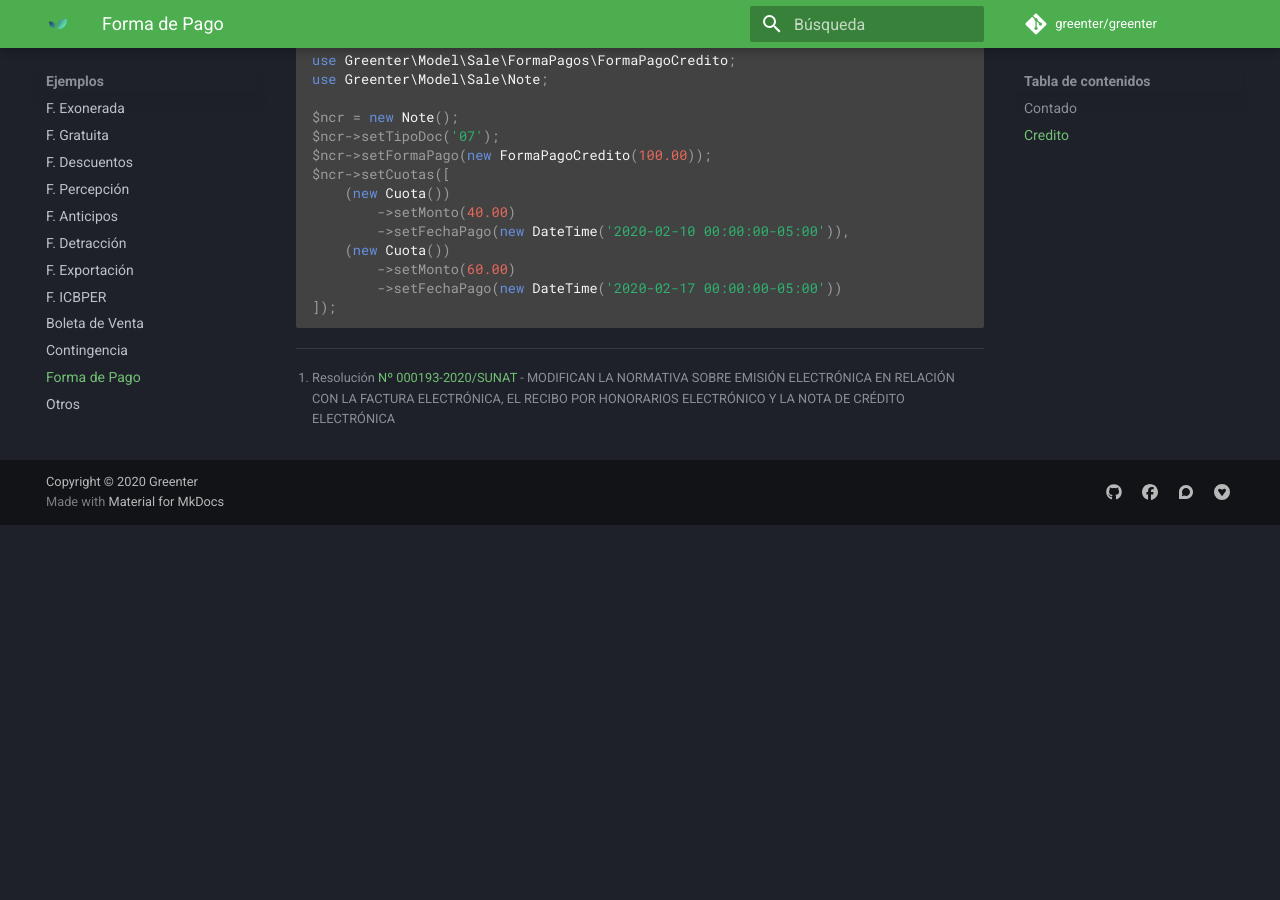
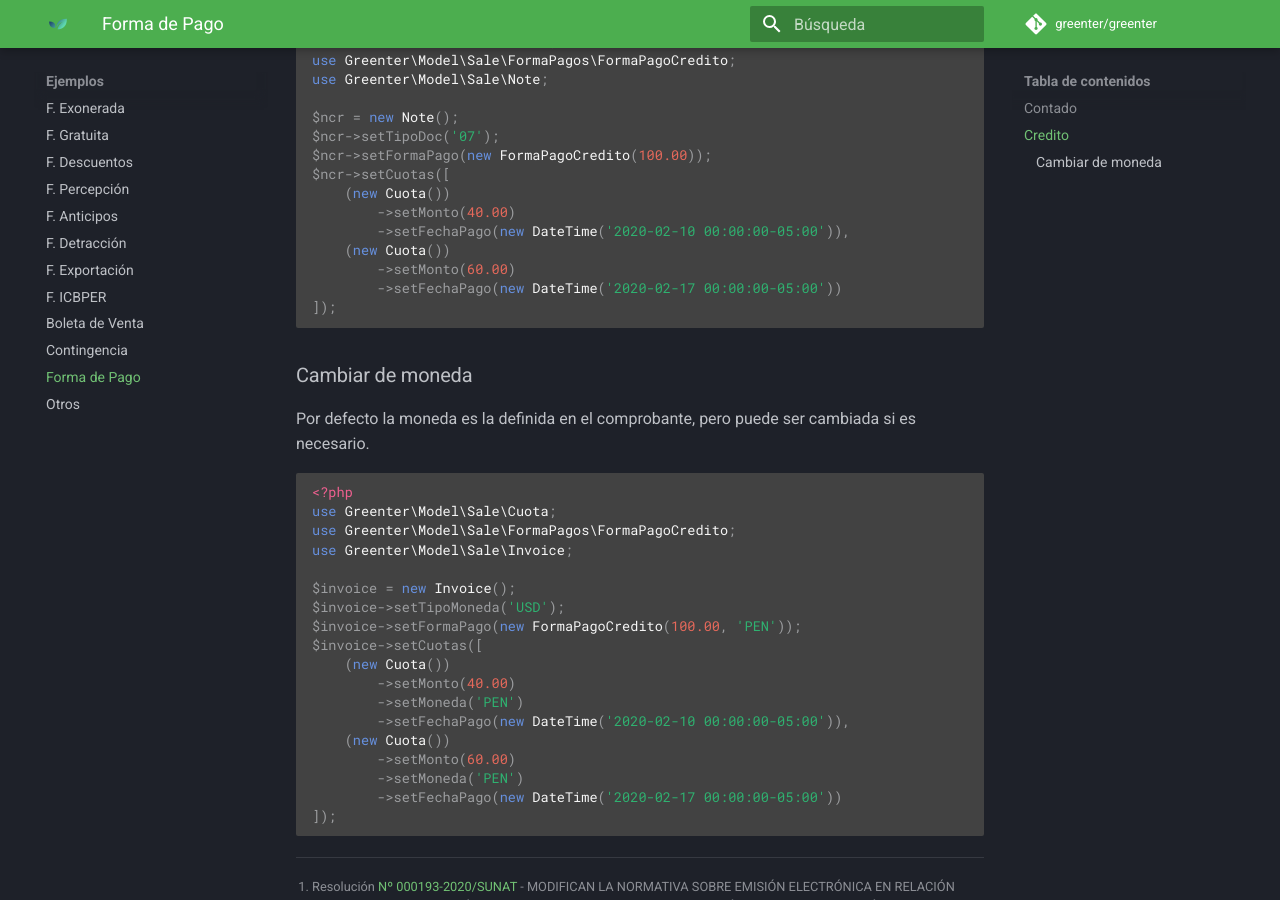
Before and after one commit to thegreenter/docs, an MkDocs documentation site: the page built from docs/examples/forma-pago.md, in a window 1280 px wide and 900 px high, scrolled down 1372 px. Built offline with MkDocs 1.6.1 and Material for MkDocs 9.7.7, drawn with Linux system fonts in a browser that asks for light colours; before the commit the page ends 1897 px from its top, so only the background shows below that.

Commit message:
Agregar ejemplo tipo moneda personalizado

````diff
--- a/docs/examples/forma-pago.md
+++ b/docs/examples/forma-pago.md
@@ -66,5 +66,30 @@ $ncr->setCuotas([
 ]);
 ```
 
+### Cambiar de moneda
+
+Por defecto la moneda es la definida en el comprobante, pero puede ser cambiada si es necesario.
+
+```php
+<?php
+use Greenter\Model\Sale\Cuota;
+use Greenter\Model\Sale\FormaPagos\FormaPagoCredito;
+use Greenter\Model\Sale\Invoice;
+
+$invoice = new Invoice();
+$invoice->setTipoMoneda('USD');
+$invoice->setFormaPago(new FormaPagoCredito(100.00, 'PEN'));
+$invoice->setCuotas([
+    (new Cuota())
+        ->setMonto(40.00)
+        ->setMoneda('PEN')
+        ->setFechaPago(new DateTime('2020-02-10 00:00:00-05:00')),
+    (new Cuota())
+        ->setMonto(60.00)
+        ->setMoneda('PEN')
+        ->setFechaPago(new DateTime('2020-02-17 00:00:00-05:00'))
+]);
+```
+
 [^1]:
     Resolución [Nº 000193-2020/SUNAT](https://busquedas.elperuano.pe/download/url/modifican-la-normativa-sobre-emision-electronica-en-relacion-resolucion-n-000193-2020sunat-1900492-1) - MODIFICAN LA NORMATIVA SOBRE EMISIÓN ELECTRÓNICA EN RELACIÓN CON LA FACTURA ELECTRÓNICA, EL RECIBO POR HONORARIOS ELECTRÓNICO Y LA NOTA DE CRÉDITO ELECTRÓNICA
````
